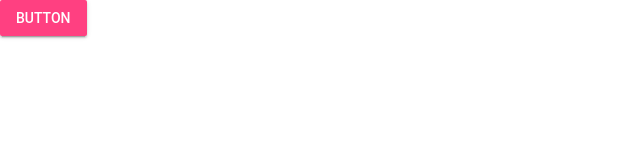
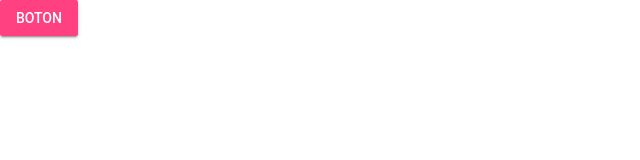
Before and after one commit to Elithcm/elithcm.github.io, a plain HTML site: page index.html in a window 1280 px wide. Shown: the full height of the page, 0-640 px from the left. Drawn offline with nearby package versions, Linux system fonts and the light colour scheme.

Commit message:
Update index.html

```diff
--- a/index.html
+++ b/index.html
@@ -11,7 +11,7 @@
 <body>
     <!-- Accent-colored raised button with ripple -->
     <button class="mdl-button mdl-js-button mdl-button--raised mdl-js-ripple-effect mdl-button--accent">
-    Button
+    Boton
     </button>
 
 </body>
```
